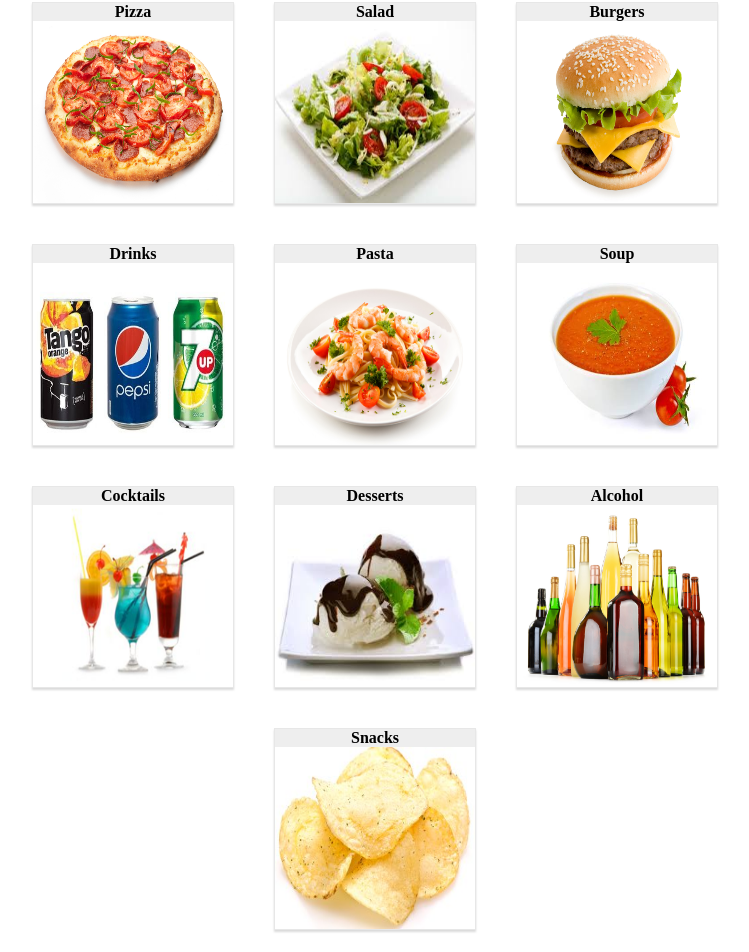
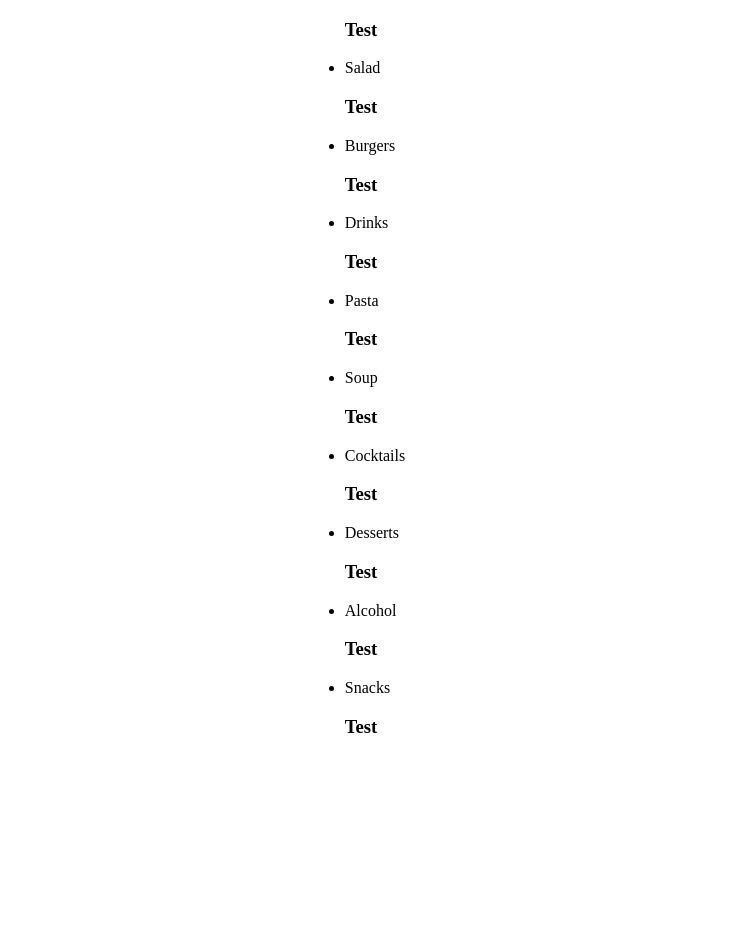
Before and after one commit to Ho4ka/PetProject, a Vue app: page /pizza in a window 1280 px wide. Shown: the part 171-1123 px from the top of the page, without its empty margins (285-1034 px from the left). After the commit the page ends 927 px from the top, so only its background shows below. Built offline with nearby package versions, Linux system fonts and the light colour scheme.

Commit message:
Started working with ROUTER

```diff
--- a/src/app.js
+++ b/src/app.js
@@ -5,14 +5,14 @@ import VueRouter from 'vue-router';
 import routes from './routes';
 
 
-import Home from './components/Home.vue';
+import Home from './components/Pizza.vue';
 import Register from './components/Register.vue';
 import Login from './components/Login.vue';
 
 Vue.config.productionTip = false;
 Vue.use(VueRouter);
 
-const router = new VueRouter({mode: 'history', routes});
+const router = new VueRouter({mode: 'history', routes, props: true});
 
 new Vue({
   router,
--- a/src/components/Home.vue
+++ /dev/null
@@ -1,14 +0,0 @@
-<template>
-    <div>
-        Home
-    </div>
-</template>
-<script>
-  export default {
-
-  }
-</script>
-
-<style scoped>
-
-</style>
--- a/src/components/Item.vue
+++ b/src/components/Item.vue
@@ -1,10 +1,10 @@
 <template>
     <div class="item-wrapper">
-        <h4 class="item-header">{{item.name}}</h4>
-        <img class="item-img" :src="getImgUrl(item.image)" alt="">
+        <router-link @click.native="sayHello" :to='`${item.link}`'>
+            <h4 class="item-header">{{item.name}}</h4>
+            <img class="item-img" :src="getImgUrl(item.image)" alt="">
+        </router-link>
     </div>
-
-
 </template>
 
 <script>
@@ -17,7 +17,10 @@
     methods: {
       getImgUrl(i) {
         return 'src/assets/images/' + i;
-      }
+      },
+        sayHello() {
+            this.goToRouter = true;
+        }
       }
   }
 </script>
@@ -45,6 +48,4 @@
          height: 182px;
      }
  }
-
-
 </style>
--- a/src/components/Main.vue
+++ b/src/components/Main.vue
@@ -4,17 +4,17 @@
             <input class="search" v-model="search" type="text" placeholder="Searching for something?"/><span class="bar"></span>
         </div>
         <div class="items-wrapper">
-            <ul class="food-list">
+            <ul v-if="goToRouter === false" class="food-list">
                 <li  class="food-item" :key="item.id" v-for="item in filteredList">
                     <Item :item="item"/>
                 </li>
             </ul>
-            <router-link to='/'>Home</router-link>
-            <router-link to='/register'>Register</router-link>
-            <router-link to='/login'>Login</router-link>
+            <router-link v-if="goToRouter === false" to='/register'>Register</router-link>
+            <router-link  v-if="goToRouter === false" to='/login'>Login</router-link>
 
-            <router-view/>
         </div>
+        <router-view @clicked="onClickChild" :items="items"></router-view>
+
     </section>
 </template>
 
@@ -30,7 +30,9 @@
     data() {
       return {
         items: json,
-        search: ''
+        search: '',
+          goToRouter: false
+
       }
     },
       computed: {
@@ -38,6 +40,11 @@
               return this.items.filter(post => {
                   return post.name.toLowerCase().includes(this.search.toLowerCase())
               })
+          }
+      },
+      methods: {
+          onClickChild (value) {
+              this.goToRouter = true;
           }
       }
   }
@@ -84,7 +91,7 @@
                 list-style: none;
 
                 .food-item {
-                    animation-duration: .1s;
+                    animation-duration: .2s;
                     animation-name: bounceIn;
                     animation-timing-function: ease;
                 }
@@ -93,11 +100,11 @@
     }
     @keyframes bounceIn {
         0% {
-            transform: scale(0.3);
+            transform: scale(0.5);
             opacity: 0;
         }
         25% {
-            transform: scale(0.5);
+            transform: scale(0.6);
             opacity: .2;
         }
         50% {
--- /dev/null
+++ b/src/components/Pizza.vue
@@ -0,0 +1,25 @@
+<template>
+    <div>
+        <ul>
+            <li v-for="item in items" v-bind:key="item.id">
+                {{item.name}}
+                <h3 v-bind:onclick="$emit('clicked')" >Test</h3>
+
+            </li>
+        </ul>
+    </div>
+</template>
+<script>
+  export default {
+        props : {
+            items: Array,
+        },
+      methods: {
+
+      }
+  }
+</script>
+
+<style scoped>
+
+</style>
--- a/src/data/data.json
+++ b/src/data/data.json
@@ -2,12 +2,15 @@
   {
     "id": 1,
     "name": "Pizza",
-    "image": "pizza.jpg"
+    "image": "pizza.jpg",
+     "representation": ["carbonara","trusru"],
+    "link": "/pizza"
   },
    {
     "id": 2,
     "name": "Salad",
-    "image": "salad.jpg"
+    "image": "salad.jpg",
+     "link": "/salad"
   },
  {
     "id": 3,
--- a/src/routes.js
+++ b/src/routes.js
@@ -1,11 +1,11 @@
 // routes.js
 
-import Home from './components/Home.vue';
+import Pizza from './components/Pizza.vue';
 import Register from './components/Register.vue';
 import Login from './components/Login.vue';
 
 const routes = [
-  { path: '/', component: Home },
+  { path: '/pizza', component: Pizza },
   { path: '/register', component: Register },
   { path: '/login', component: Login }
 ];
```
